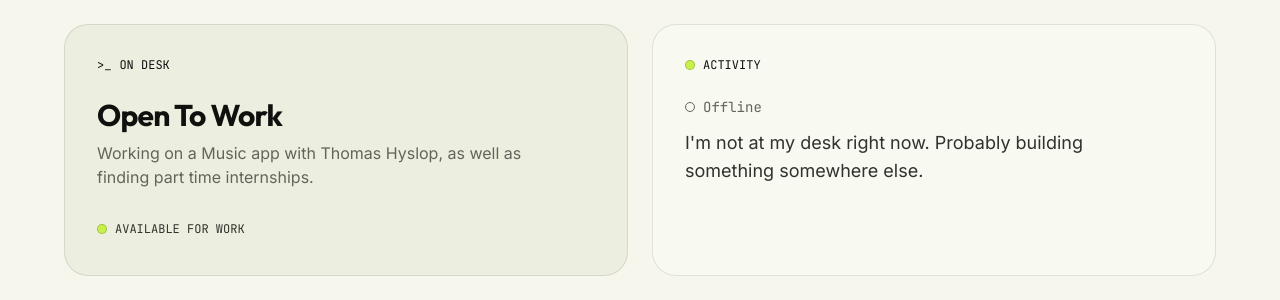
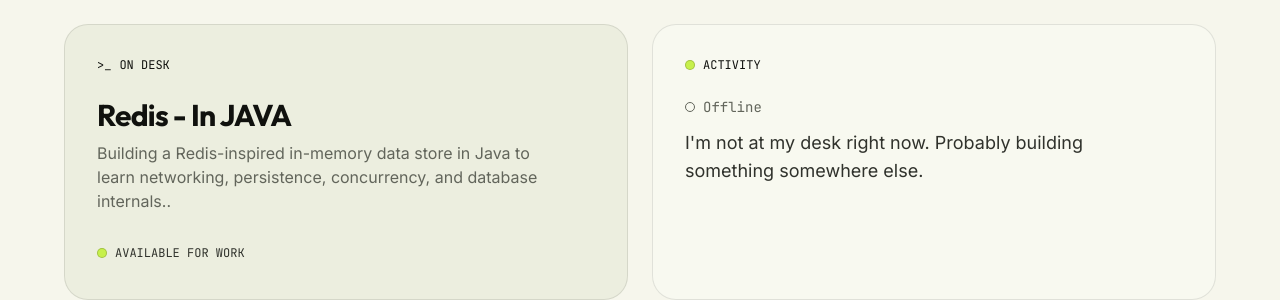
Before and after one commit to harshittpanday/harshit.dev, a Next.js app: page / in a window 1280 px wide. Shown: the part 1615-1915 px from the top of the page. Built offline with nearby package versions, Linux system fonts and the light colour scheme; no server answers.

Commit message:
updated on desk statement

```diff
--- a/src/components/AboutSection.tsx
+++ b/src/components/AboutSection.tsx
@@ -166,10 +166,10 @@
 
 
               <h3 className="text-2xl sm:text-3xl font-display font-bold text-[#10110E] tracking-tight">
-                Open To Work
+                Redis - In JAVA
               </h3>
               <p className="text-sm sm:text-base text-[#62655B] font-sans leading-relaxed mt-2 max-w-md">
-                Working on a Music app with Thomas Hyslop, as well as finding part time internships.
+                Building a Redis-inspired in-memory data store in Java to learn networking, persistence, concurrency, and database internals..
               </p>
             </div>
             <div className="mt-8">
```
